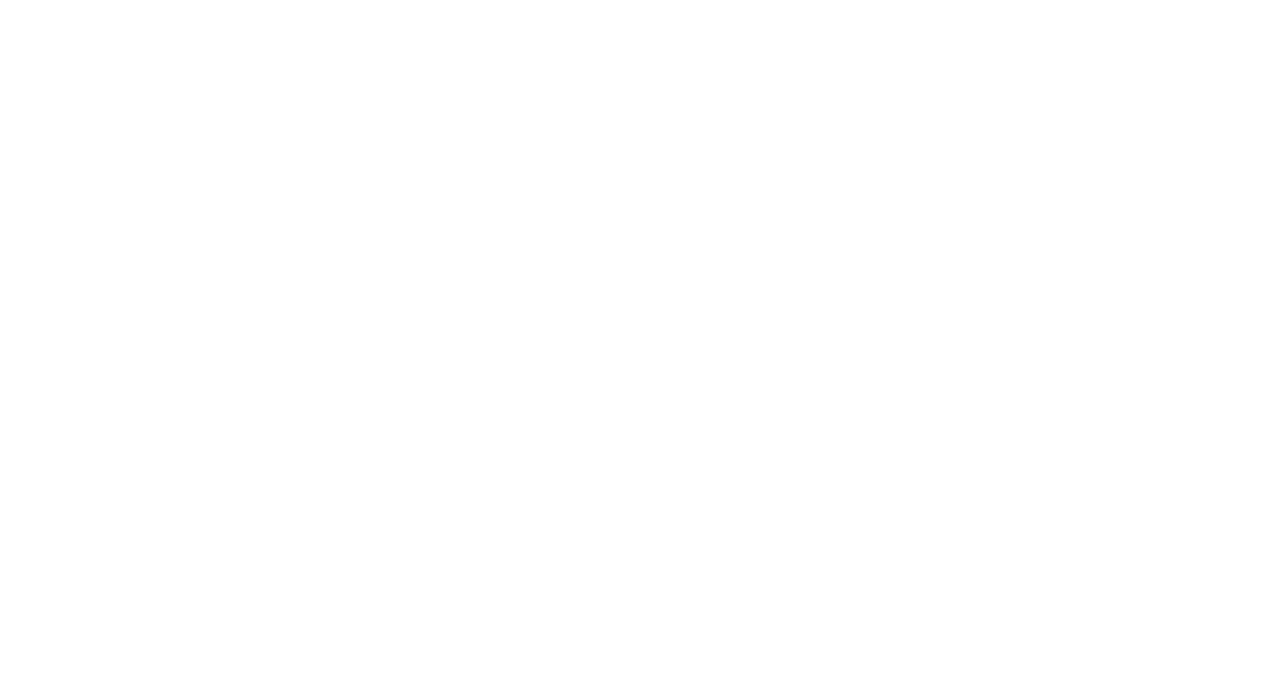
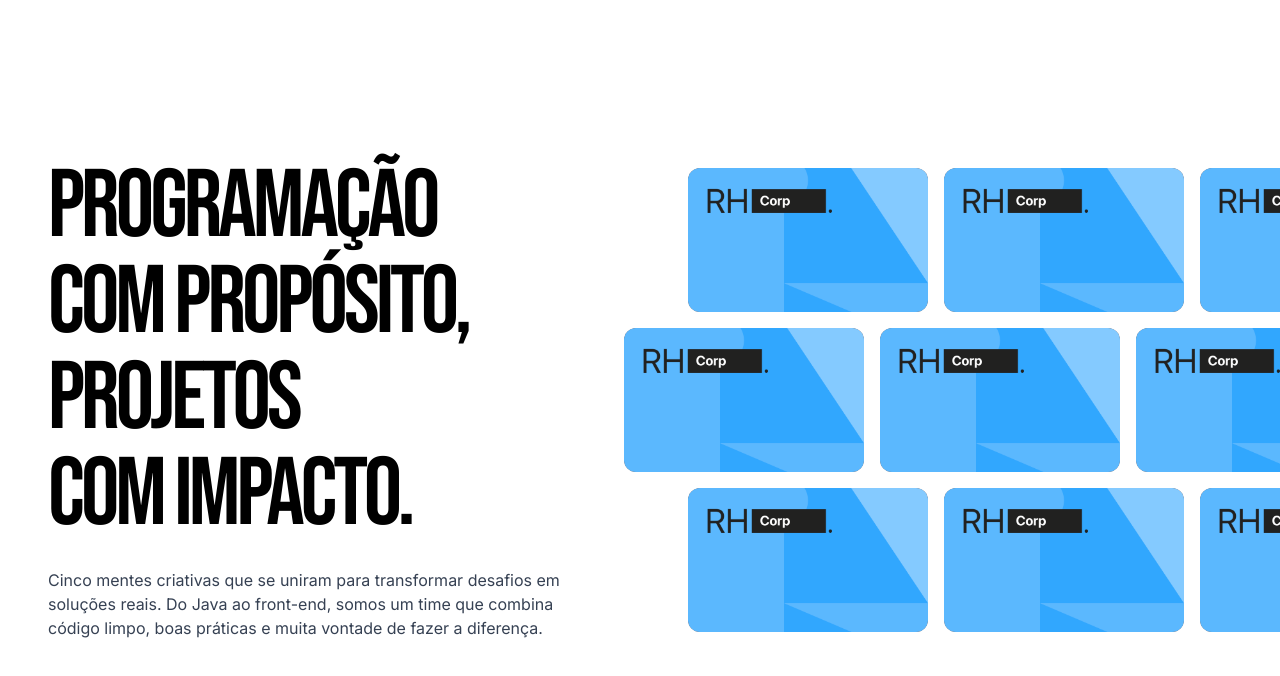
Before and after one commit to grupo5generation81/portfolio_team, a React (Vite) app: page / in a window 1280 px wide. Shown: the top 676 px of the page. Built offline with nearby package versions, Linux system fonts and the light colour scheme.

Commit message:
:art: Adiciona a seção principal da pagina #2

```diff
--- a/src/App.tsx
+++ b/src/App.tsx
@@ -1,8 +1,11 @@
+import Main from "./sections/Main"
+
 function App() {
 
   return (
     <>
       {/* aqui vai ficar cada camada da pagina */}
+      <Main />
     </>
   )
 }
--- a/src/index.css
+++ b/src/index.css
@@ -12,4 +12,6 @@
 
 @theme {
   --font-title: "Bebas Neue", "sans-serif";
+
+  --breakpoint-xs-l: 26.563rem;
 }
--- a/src/sections/Main.tsx
+++ b/src/sections/Main.tsx
@@ -1,5 +1,75 @@
+import img1 from '../assets/img-1.png';
+
 export default function Main() {
+
   return (
-    <div>Main</div>
+    <div className="
+      w-full
+      max-w-[1440px]
+      min-h-screen
+      flex
+      items-center
+      gap-16
+      pl-12
+      bg-white
+      overflow-hidden
+      max-xs-l:items-start
+      max-xs-l:p-6
+      max-lg:flex-col
+      max-lg:pl-2
+      max-lg:items-start
+      max-lg:pt-8
+      ">
+      <div>
+        <h2 className="
+          font-title
+          text-8xl
+          tracking-[-4px]
+          text-nowrap
+          max-xs-l:text-6xl
+        ">
+          PROGRAMAÇÃO <br />
+          COM PROPÓSITO, <br />
+          PROJETOS <br />
+          COM IMPACTO.
+        </h2>
+        <p className="
+          mt-6
+          text-md
+          text-gray-700
+          font-body
+          max-w-lg
+          w-[542px]
+          max-xs-l:w-full
+          max-xs-l:text-justify
+        ">
+          Cinco mentes criativas que se uniram para transformar desafios em soluções reais. Do Java ao front-end, somos um time que combina código limpo, boas práticas e muita vontade de fazer a diferença.
+        </p>
+      </div>
+      <div id="image-grid" className="
+        w-full
+        flex
+        flex-col
+        gap-4
+        max-xs-l:hidden
+      ">
+        <div className="flex gap-4">
+          <img src={img1} className="ml-16 w-60 h-36 rounded-xl bg-gray-500 object-cover max-lg:ml-0" />
+          <img src={img1} className="w-60 h-36 rounded-xl bg-gray-500 object-cover" />
+          <img src={img1} className="w-60 h-36 rounded-xl bg-gray-500 object-cover" />
+        </div>
+        <div className="flex gap-4 max-lg:hidden">
+          <img src={img1} className="w-60 h-36 rounded-xl bg-gray-500 object-cover" />
+          <img src={img1} className="w-60 h-36 rounded-xl bg-gray-500 object-cover" />
+          <img src={img1} className="w-60 h-36 rounded-xl bg-gray-500 object-cover" />
+        </div>
+        <div className="flex gap-4 max-lg:hidden">
+          <img src={img1} className="ml-16 w-60 h-36 rounded-xl bg-gray-500 object-cover" />
+          <img src={img1} className="w-60 h-36 rounded-xl bg-gray-500 object-cover" />
+          <img src={img1} className="w-60 h-36 rounded-xl bg-gray-500 object-cover" />
+        </div>
+
+      </div>
+    </div>
   )
 }
```
Also changed, not shown: src/assets/img-1.png (added).
